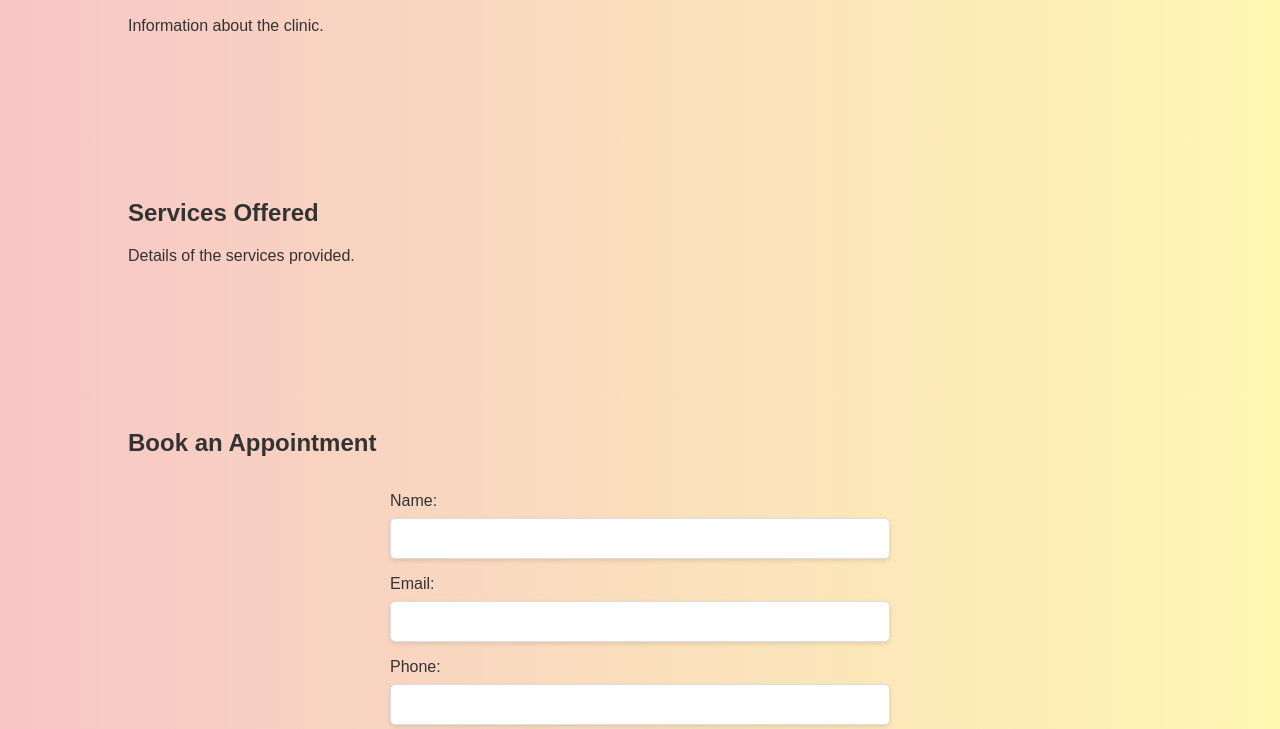
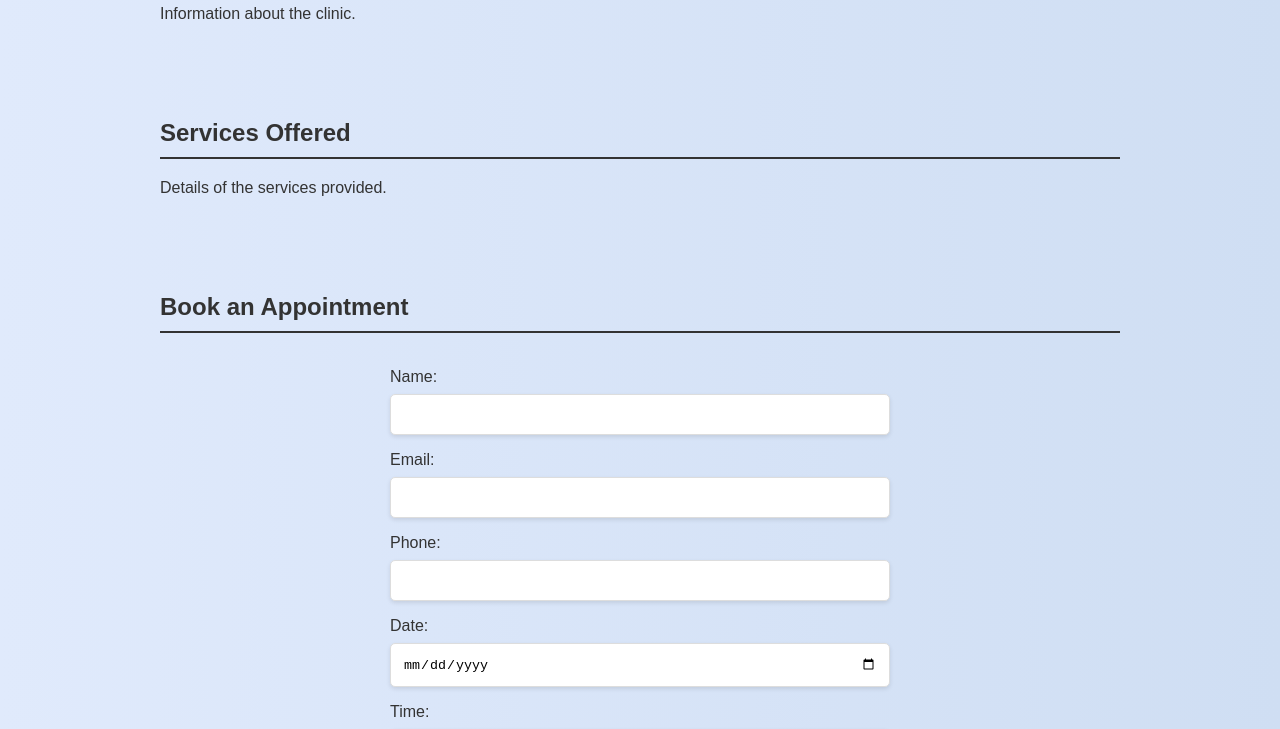
Before and after one commit to sumedh222/drmujumdarclinic, a plain HTML site: page index.html in a window 1280 px wide. Shown: the part 115-844 px from the top of the page. Drawn offline with Linux system fonts and the light colour scheme; a script that the page names is missing.

Commit message:
Update styles.css

```diff
--- a/css/styles.css
+++ b/css/styles.css
@@ -114,3 +114,38 @@ footer {
     box-shadow: 0 -4px 8px rgba(0, 0, 0, 0.2);
     backdrop-filter: blur(10px);
 }
+
+
+
+
+
+
+
+
+@keyframes fadeIn {
+    from { opacity: 0; }
+    to { opacity: 1; }
+}
+
+#about, #services, #testimonials, #appointment {
+    animation: fadeIn 2s;
+}
+
+
+
+
+body {
+    font-family: Arial, sans-serif;
+    background: linear-gradient(to right, #e0eafc, #cfdef3);
+    color: #333;
+}
+
+section {
+    padding: 20px;
+    margin: 20px;
+}
+
+h2 {
+    border-bottom: 2px solid #333;
+    padding-bottom: 10px;
+}
```
